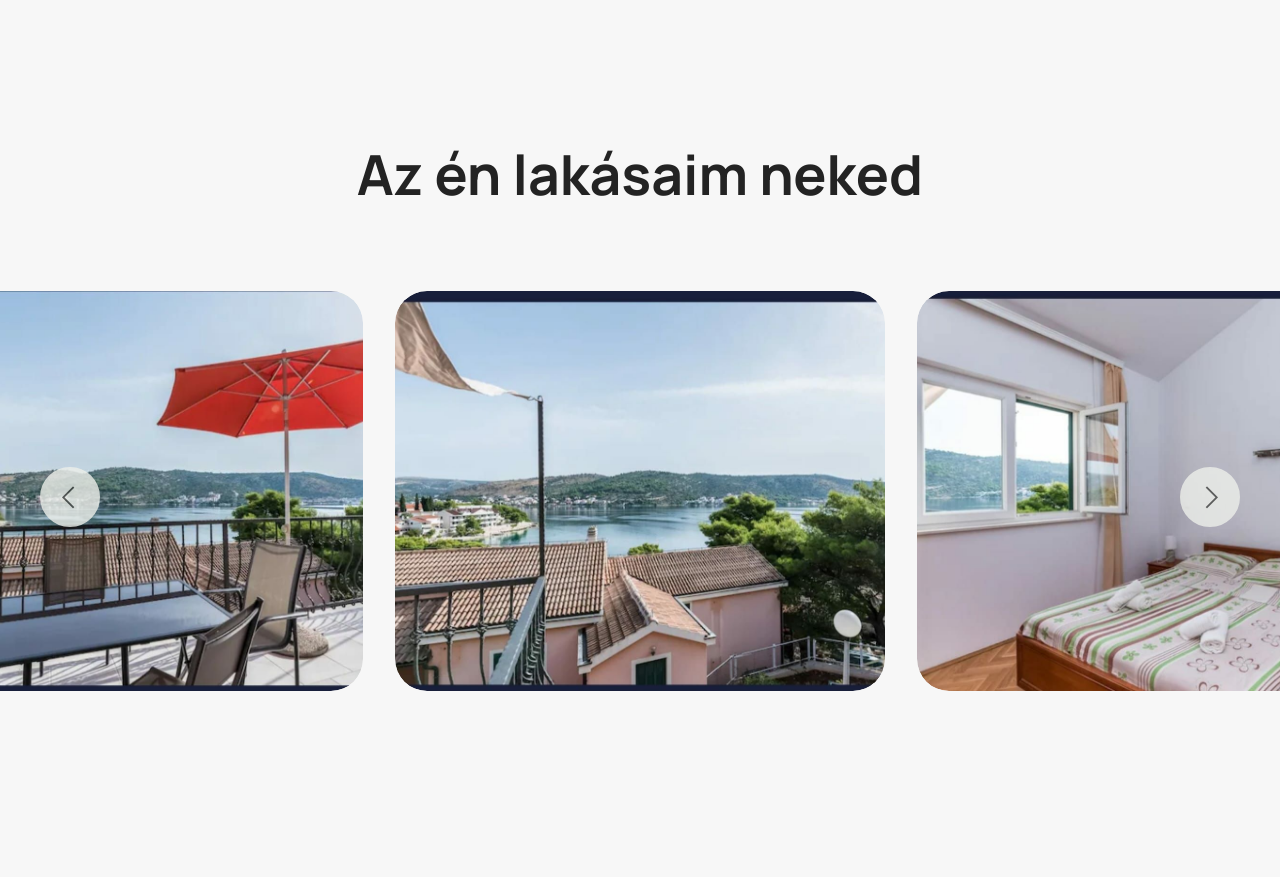
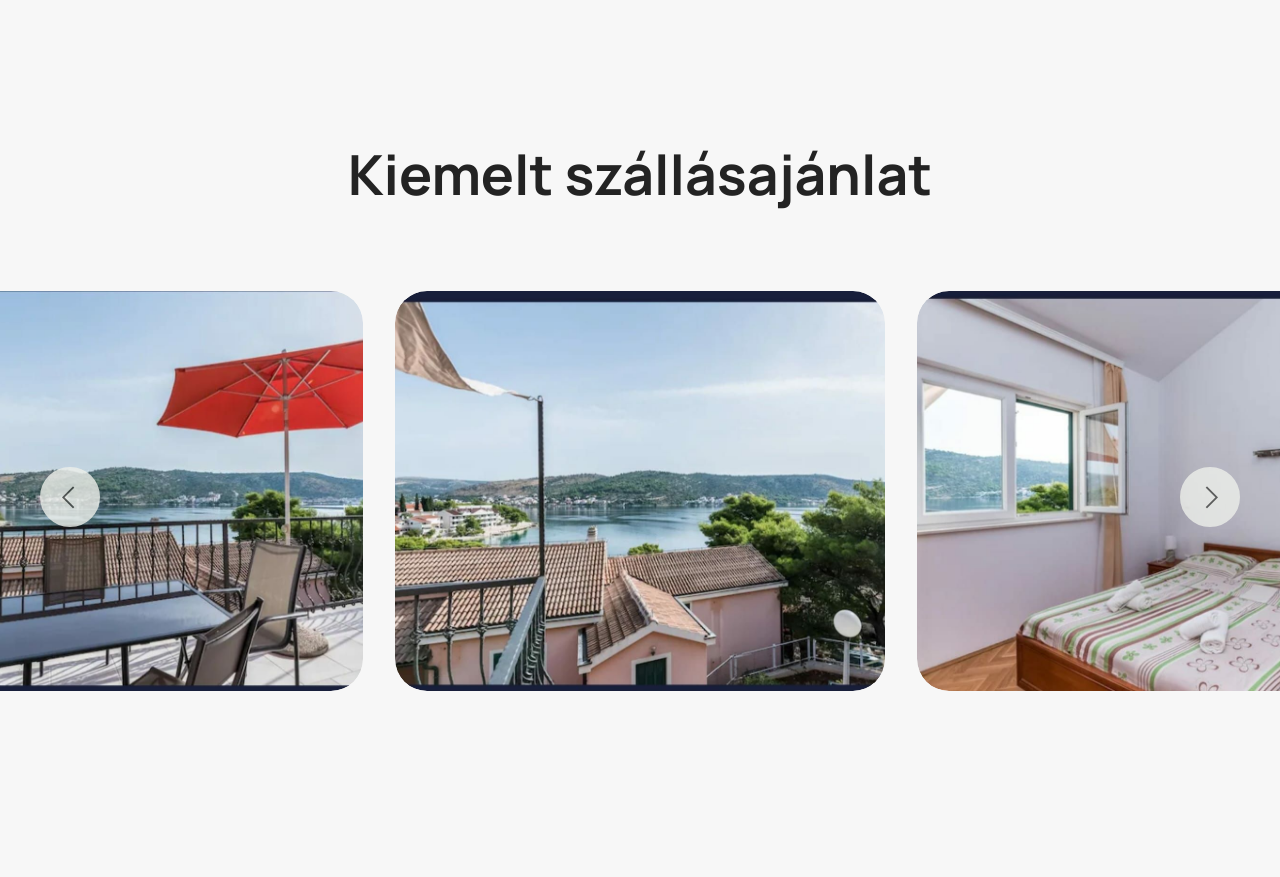
Before and after one commit to KarolCroatia/karolcroatia.github.io, a plain HTML site: page index.html in a window 1280 px wide. Shown: the part 2340-3217 px from the top of the page. Drawn offline with Linux system fonts and the light colour scheme; files whose address does not match are found by name.

Commit message:
Update index.html

```diff
--- a/index.html
+++ b/index.html
@@ -204,7 +204,7 @@
     <div class="container-fluid">
         <div class="row mb-5 justify-content-center">
             <div class="col-12 content-head">
-                <h3 class="mbr-section-title mbr-fonts-style align-center mb-0 display-2"><strong>Az én lakásaim neked</strong></h3>
+                <h3 class="mbr-section-title mbr-fonts-style align-center mb-0 display-2"><strong>Kiemelt szállásajánlat</strong></h3>
                 <h5 class="mbr-section-subtitle mbr-fonts-style align-center mb-0 mt-4 display-7">
 
                 </h5>
```
